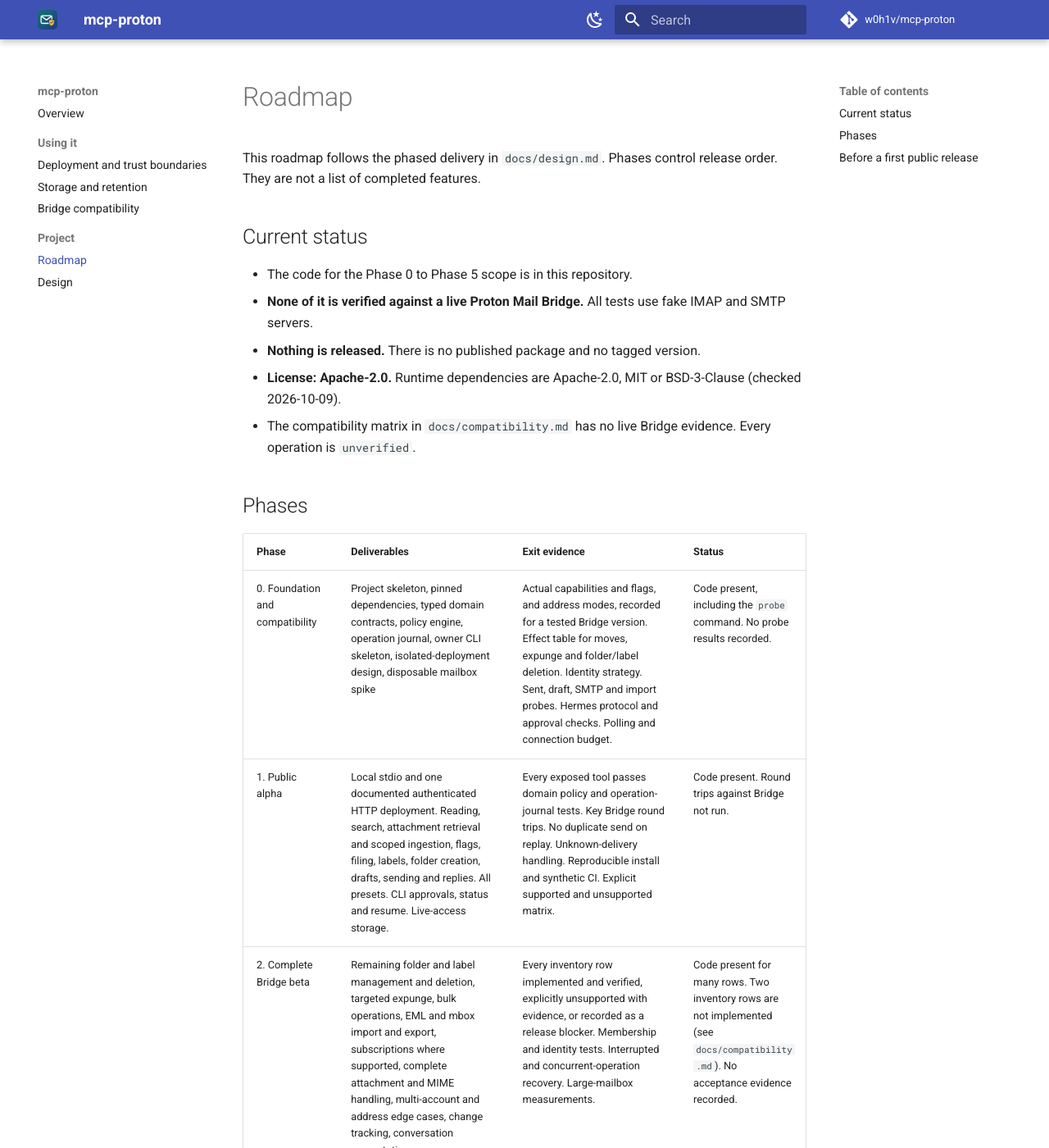
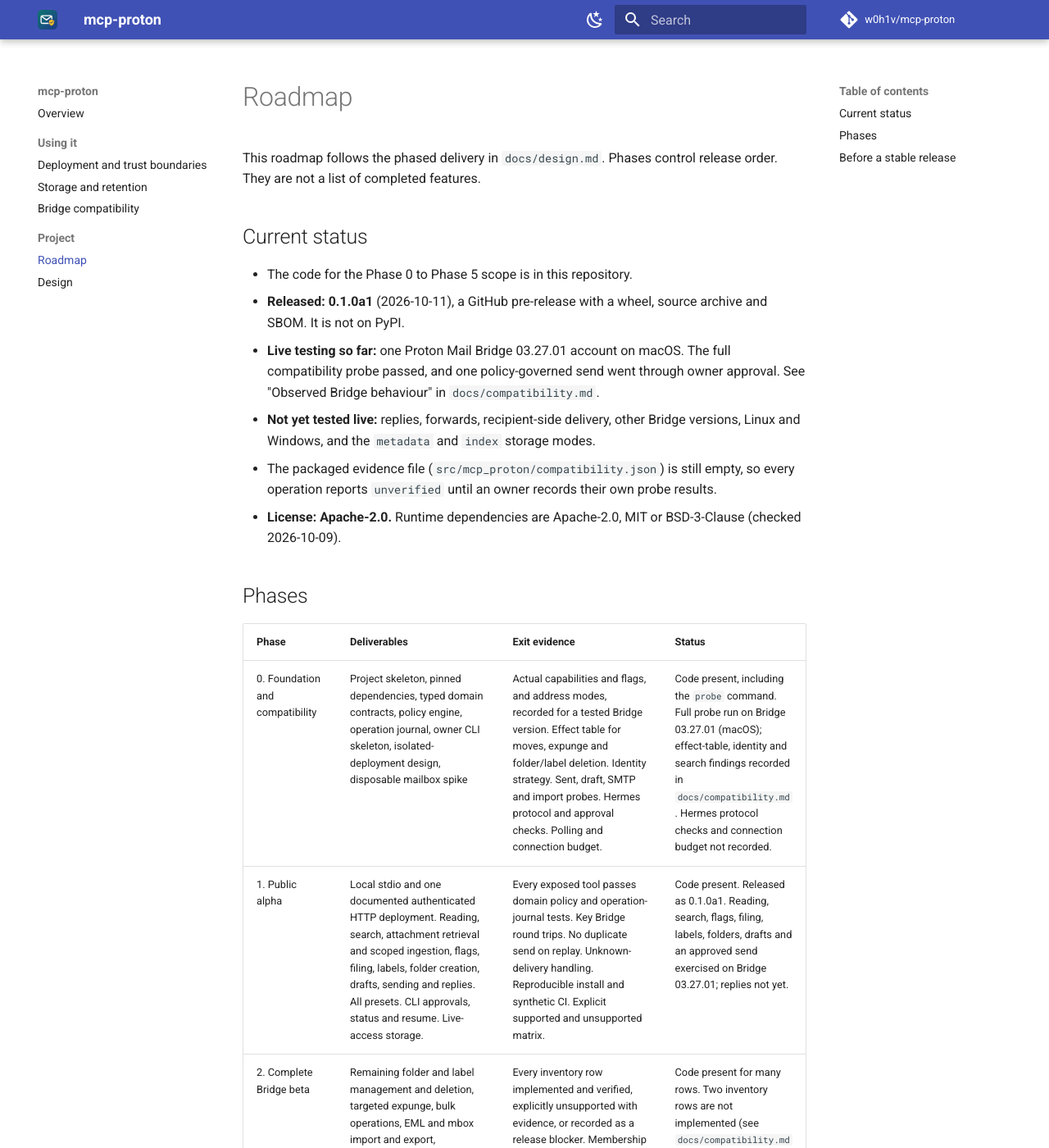
Before and after one commit to w0h1v/mcp-proton, an MkDocs documentation site: the page built from docs/roadmap.md, in a window 1280 px wide and 1400 px high. Shown: the whole window at 82% size. Built offline with MkDocs 1.6.1 and Material for MkDocs 9.7.7, drawn with Linux system fonts in a browser that asks for light colours; comment, search, counter and statistics services are not loaded; some of the changed text lies outside the part shown.

Commit message:
Docs: bring status in line with the 0.1.0a1 release
- Roadmap: current status says 0.1.0a1 is released (GitHub pre-release,
  not PyPI) and what was tested live on one Bridge version; phase rows
  record the probe and send; the scheduler exists and runs under serve;
  the evidence-file mismatch note is gone (the CLI and the inventory use
  the same file).
- Compatibility: the intro no longer calls the matrix a template with no
  live evidence; observed-behaviour rows are in date order.
- README: Bridge badge shows the tested version; install from the release
  wheel; the tool table lists messages_get_raw, messages_bulk_preview,
  messages_clear_deleted and the newer search options.
- Changelog notes the release-workflow fix.

Co-Authored-By: Claude Opus 5.5 <noreply@anthropic.com>
Claude-Session: https://claude.ai/code/session_014zG2rmte8YBxQM9qFHV7rf

```diff
--- a/docs/roadmap.md
+++ b/docs/roadmap.md
@@ -5,27 +5,29 @@ This roadmap follows the phased delivery in `docs/design.md`. Phases control rel
 ## Current status
 
 - The code for the Phase 0 to Phase 5 scope is in this repository.
-- **None of it is verified against a live Proton Mail Bridge.** All tests use fake IMAP and SMTP servers.
-- **Nothing is released.** There is no published package and no tagged version.
+- **Released: 0.1.0a1** (2026-10-11), a GitHub pre-release with a wheel, source archive and SBOM. It is not on PyPI.
+- **Live testing so far:** one Proton Mail Bridge 03.27.01 account on macOS. The full compatibility probe passed, and one policy-governed send went through owner approval. See "Observed Bridge behaviour" in `docs/compatibility.md`.
+- **Not yet tested live:** replies, forwards, recipient-side delivery, other Bridge versions, Linux and Windows, and the `metadata` and `index` storage modes.
+- The packaged evidence file (`src/mcp_proton/compatibility.json`) is still empty, so every operation reports `unverified` until an owner records their own probe results.
 - **License: Apache-2.0.** Runtime dependencies are Apache-2.0, MIT or BSD-3-Clause (checked 2026-10-09).
-- The compatibility matrix in `docs/compatibility.md` has no live Bridge evidence. Every operation is `unverified`.
 
 ## Phases
 
 | Phase | Deliverables | Exit evidence | Status |
 |---|---|---|---|
-| 0. Foundation and compatibility | Project skeleton, pinned dependencies, typed domain contracts, policy engine, operation journal, owner CLI skeleton, isolated-deployment design, disposable mailbox spike | Actual capabilities and flags, and address modes, recorded for a tested Bridge version. Effect table for moves, expunge and folder/label deletion. Identity strategy. Sent, draft, SMTP and import probes. Hermes protocol and approval checks. Polling and connection budget. | Code present, including the `probe` command. No probe results recorded. |
-| 1. Public alpha | Local stdio and one documented authenticated HTTP deployment. Reading, search, attachment retrieval and scoped ingestion, flags, filing, labels, folder creation, drafts, sending and replies. All presets. CLI approvals, status and resume. Live-access storage. | Every exposed tool passes domain policy and operation-journal tests. Key Bridge round trips. No duplicate send on replay. Unknown-delivery handling. Reproducible install and synthetic CI. Explicit supported and unsupported matrix. | Code present. Round trips against Bridge not run. |
+| 0. Foundation and compatibility | Project skeleton, pinned dependencies, typed domain contracts, policy engine, operation journal, owner CLI skeleton, isolated-deployment design, disposable mailbox spike | Actual capabilities and flags, and address modes, recorded for a tested Bridge version. Effect table for moves, expunge and folder/label deletion. Identity strategy. Sent, draft, SMTP and import probes. Hermes protocol and approval checks. Polling and connection budget. | Code present, including the `probe` command. Full probe run on Bridge 03.27.01 (macOS); effect-table, identity and search findings recorded in `docs/compatibility.md`. Hermes protocol checks and connection budget not recorded. |
+| 1. Public alpha | Local stdio and one documented authenticated HTTP deployment. Reading, search, attachment retrieval and scoped ingestion, flags, filing, labels, folder creation, drafts, sending and replies. All presets. CLI approvals, status and resume. Live-access storage. | Every exposed tool passes domain policy and operation-journal tests. Key Bridge round trips. No duplicate send on replay. Unknown-delivery handling. Reproducible install and synthetic CI. Explicit supported and unsupported matrix. | Code present. Released as 0.1.0a1. Reading, search, flags, filing, labels, folders, drafts and an approved send exercised on Bridge 03.27.01; replies not yet. |
 | 2. Complete Bridge beta | Remaining folder and label management and deletion, targeted expunge, bulk operations, EML and mbox import and export, subscriptions where supported, complete attachment and MIME handling, multi-account and address edge cases, change tracking, conversation presentation. | Every inventory row implemented and verified, explicitly unsupported with evidence, or recorded as a release blocker. Membership and identity tests. Interrupted and concurrent-operation recovery. Large-mailbox measurements. | Code present for many rows. Two inventory rows are not implemented (see `docs/compatibility.md`). No acceptance evidence recorded. |
 | 3. Stable 1.0 | Hardened Bridge layer, local administration and review UI, packaging, upgrade and migration path, documentation and release artifacts. | No unexplained inventory gaps. Declared OS and client support backed by tests. Independent security and reliability review. Clean install, upgrade and uninstall. Tested deployment boundaries. Release rollback guidance. | Local owner review UI implemented (`mcp-proton ui-token`, `mcp-proton ui`); packaging, migration path and independent review not done. |
-| 4. Optional automation | Durable schedules, reminders, local rules, event consumers and webhooks, best-effort undo. | Restart and missed-run recovery. Policy rechecks. Scoped event delivery. Explicit limits for irreversible operations. Feature-specific acceptance cases. | Job store present (create, claim, run records). A scheduler loop was not found in the code reviewed. No acceptance evidence recorded. |
+| 4. Optional automation | Durable schedules, reminders, local rules, event consumers and webhooks, best-effort undo. | Restart and missed-run recovery. Policy rechecks. Scoped event delivery. Explicit limits for irreversible operations. Feature-specific acceptance cases. | Code present: job store and scheduler (`src/mcp_proton/jobs/scheduler.py`), run by `mcp-proton serve`. No acceptance evidence recorded. |
 | 5. Optional search and storage expansion | Metadata and full-text caching, saved searches, statistics, attachment extraction, optional semantic search, encryption-at-rest modes. | Retention and purge verification. Indexing correctness. Privacy documentation. Data migrations. Storage and performance measurements. Provider opt-in. | Code present. Encryption at rest is not implemented. |
 
-## Before a first public release
+## Before a stable release
 
 These items are separate execution steps from the design work:
 
 1. ~~Choose and add the license, and check dependency-license compatibility.~~ Done: Apache-2.0.
-2. Verify the phase exit evidence against a dedicated Bridge test account with `mcp-proton probe`, review the results, and record them in the packaged `src/mcp_proton/compatibility.json` and `docs/compatibility.md`. Fix the evidence-file location mismatch first (see `docs/compatibility.md`).
+2. Verify the phase exit evidence against a dedicated Bridge test account with `mcp-proton probe`, review the results, and record them in `docs/compatibility.md`. Partly done: one Bridge version, observations recorded; the packaged `src/mcp_proton/compatibility.json` is still empty.
 3. Set the enforcement contact in `CODE_OF_CONDUCT.md` and confirm private vulnerability reporting in `SECURITY.md`.
-4. Confirm the repository owner and the package name.
+4. ~~Confirm the repository owner and the package name.~~ Done: `w0h1v/mcp-proton`, package `mcp-proton`.
+5. Publish to PyPI (the release workflow has an opt-in step, off by default).
```
Also changed, not shown: CHANGELOG.md (+1 -0 lines), README.md (+6 -6 lines), docs/compatibility.md (+5 -5 lines).
